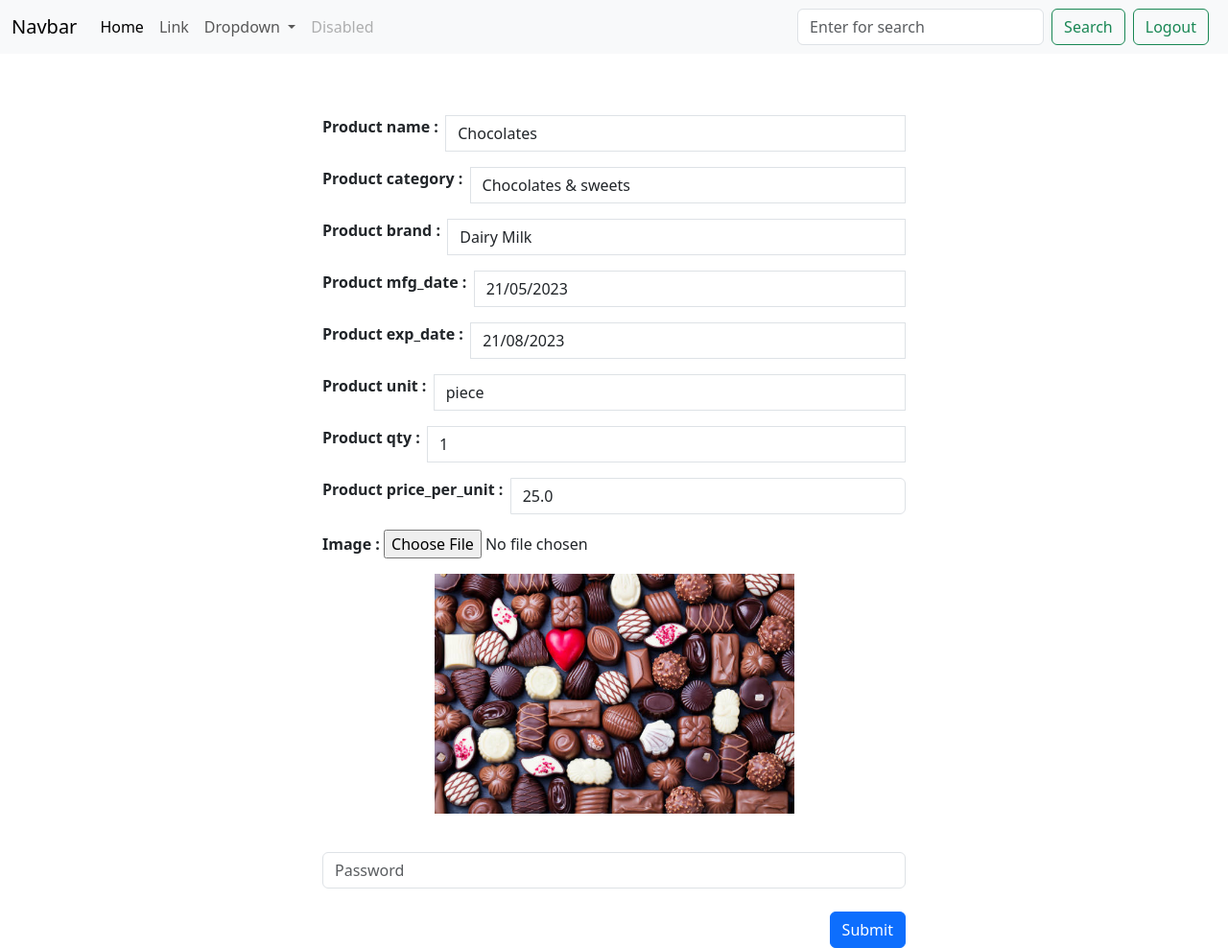
After one commit to shivanigupta1994/MAD-1-Project, a Flask app: page /admin_product_edit/1 in a window 1280 px wide. The commit adds this page. Shown: the whole page at 96% size. Run offline with Flask 3, Linux system fonts and the light colour scheme; a user stored in the database is signed in.

Commit message:
admin side editing page created

```diff
--- a/admin.py
+++ b/admin.py
@@ -107,7 +107,7 @@ def admin_category_edit(id):
     else:
         return redirect("/admin_sign-in")
 
-@app.route("/admin_category_update/<int:id>")
+@app.route("/admin_category_update/<int:id>", methods=["POST"])
 def admin_category_update(id):
     if "admin_id" in session:
         category_name = request.form.get("category_name")
@@ -124,9 +124,46 @@ def admin_category_update(id):
         if admin_check:
             check[0].name = category_name
             if filename is not None:
-                check[0].image = filename
+                check[0].image = "/static/"+filename
+            db.session.flush()
+            db.session.commit()
             return redirect("/admin_category_cms")
         else:
             return "Wrong Password!"
     else:
         return redirect("/admin_sign-in")
+
+@app.route("/admin_product_edit/<int:id>")
+def admin_product_edit(id):
+    if "admin_id" in session:
+        product = Product.query.filter_by(id=id)
+        check = [i for i in product]
+        return render_template("admin_product_edit.html", product_info=check[0])
+    else:
+        return redirect("/admin_sign-in")
+
+@app.route("/admin_product_update/<int:id>", methods=["POST"])
+def admin_product_update(id):
+    if "admin_id" in session:
+        product_name = request.form.get("product_name")
+        password = request.form.get("password")
+        file = request.files['file']
+        filename = None
+        if file and allowed_file(file.filename):
+            filename = secure_filename(file.filename)
+            file.save(os.path.join(app.config['UPLOAD_FOLDER'], filename))
+        verify_admin = Admin.query.filter_by(id=session["admin_id"], password=password)
+        admin_check = [i for i in verify_admin]
+        product = Product.query.filter_by(id=id)
+        check = [i for i in product]
+        if admin_check:
+            check[0].name = product_name
+            if filename is not None:
+                check[0].image = "/static/"+filename
+            db.session.flush()
+            db.session.commit()
+            return redirect("/admin_product_cms")
+        else:
+            return "Wrong Password!"
+    else:
+        return redirect("/admin_sign-in")
--- a/templates/admin_product_cms.html
+++ b/templates/admin_product_cms.html
@@ -8,7 +8,7 @@
             {%for i in all_products %}
                 <div class="col" id="mv">
                 <div class="card">
-                    <a href='/product/{{i.id}}' method='get'><img src="{{i.image}}" height="225px" class="card-img-top" alt="{{i.name}}"></a>
+                    <img src="{{i.image}}" height="225px" class="card-img-top" alt="{{i.name}}">
                     <div class="card-body">
                     <!-- <p class="card-title">id: {{i.id}}</p> -->
                     <p class="card-title" style="float:right;"><b>₹{{i.price_per_unit}}</b>/{{i.unit}}</p>
@@ -19,7 +19,7 @@
                     <p class="card-title">exp_date: {{i.exp_date}}</p>
                     <!-- <p class="card-title">unit: {{i.unit}}</p> -->
                     <!-- <p class="card-title">qty: {{i.qty}}</p> -->
-                    <button type="button" style="float:left;" class="btn btn-success">Update</button>
+                    <a href='/admin_product_edit/{{i.id}}' type="button" style="float:left;" class="btn btn-success">Update</a>
                     <button type="button" style="float:right;" class="btn btn-primary">Delete</button>
                     </div>
                 </div>
--- /dev/null
+++ b/templates/admin_product_edit.html
@@ -0,0 +1,49 @@
+{% extends "base.html" %}
+    {% block main %}
+    <div class="container mt-5 w-50 p-3">
+        <form enctype="multipart/form-data" action="/admin_product_update/{{ product_info.id }}" method="POST">
+            <div class="input-group mb-3">
+                <b>Product name : &nbsp;</b>
+                <input type="text" class="form-control" name="product_name" value="{{product_info.name}}" placeholder="Product_name" aria-label="product_name" aria-describedby="basic-addon1"><br>
+            </div>
+            <div class="input-group mb-3">
+                <b>Product category : &nbsp;</b>
+                <input type="text" class="form-control" name="product_category" value="{{product_info.category}}" placeholder="Product_category" aria-label="product_category" aria-describedby="basic-addon1"><br>
+            </div>
+            <div class="input-group mb-3">
+                <b>Product brand : &nbsp;</b>
+                <input type="text" class="form-control" name="product_brand" value="{{product_info.brand}}" placeholder="Product_brand" aria-label="product_brand" aria-describedby="basic-addon1"><br>
+            </div>
+            <div class="input-group mb-3">
+                <b>Product mfg_date : &nbsp;</b>
+                <input type="text" class="form-control" name="product_mfg_date" value="{{product_info.mfg_date}}" placeholder="Product_mfg_date" aria-label="product_mfg_date" aria-describedby="basic-addon1"><br>
+            </div>
+            <div class="input-group mb-3">
+                <b>Product exp_date : &nbsp;</b>
+                <input type="text" class="form-control" name="product_exp_date" value="{{product_info.exp_date}}" placeholder="Product_exp_date" aria-label="product_exp_date" aria-describedby="basic-addon1"><br>
+            </div>
+            <div class="input-group mb-3">
+                <b>Product unit : &nbsp;</b>
+                <input type="text" class="form-control" name="product_unit" value="{{product_info.unit}}" placeholder="Product_unit" aria-label="product_unit" aria-describedby="basic-addon1"><br>
+            </div>
+            <div class="input-group mb-3">
+                <b>Product qty : &nbsp;</b>
+                <input type="text" class="form-control" name="product_qty" value="{{product_info.qty}}" placeholder="Product_qty" aria-label="product_qty" aria-describedby="basic-addon1"><br>
+            </div>
+            <div class="input-group mb-3">
+                <b>Product price_per_unit : &nbsp;</b>
+                <input type="text" class="form-control" name="product_price_per_unit" value="{{product_info.price_per_unit}}" placeholder="Product_price_per_unit" aria-label="product_price_per_unit" aria-describedby="basic-addon1">
+            </div>
+            <dl>
+                <b>Image : </b>
+                <input type="file" name="file" autocomplete="off">
+            </dl>
+            <center><img src="{{product_info.image}}" height="250px"></center>
+            <br>
+            <div class="input-group mb-3 mt-3">
+                <input type="password" class="form-control" name="password" placeholder="Password" aria-label="password" aria-describedby="basic-addon1">
+            </div>
+            <button type="submit" class="btn btn-primary mt-2" style="float:right;">Submit</button>
+        </form>
+    </div>
+    {% endblock %}
```
Also changed, not shown: templates/admin_category_edit.html (+7 -6 lines), database.sqlite3, static/Logo_2.6.jpg (added), static/Logo_2.7.jpg (added), 1 other file.
